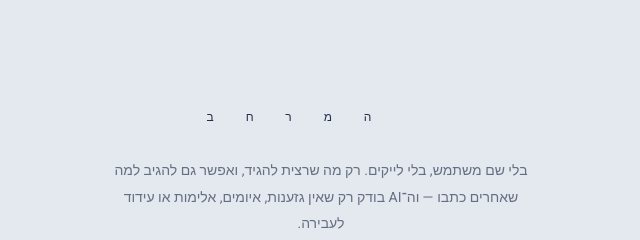
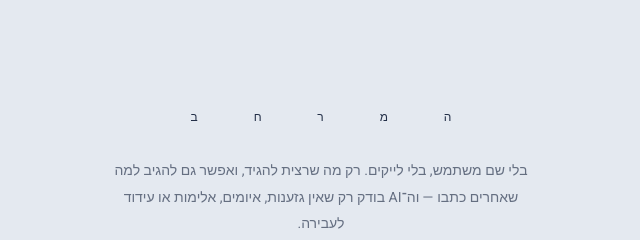
Before and after one commit to deepspace111/statistika, a plain HTML site: page merchav.html in a window 1280 px wide. Shown: the top 240 px of the page, 319-959 px from the left. Drawn offline with Linux system fonts and the light colour scheme; no server answers; a web font is replaced by a local one.

Commit message:
המרחב רחב

```diff
--- a/merchav.html
+++ b/merchav.html
@@ -32,8 +32,8 @@
     .space-title{
       text-align: center;
       font-size: 12px;
-      letter-spacing: 32px;
-      padding-right: 32px;
+      letter-spacing: 56px;
+      padding-left: 56px;
       text-transform: uppercase;
       font-weight: 300;
       margin-bottom: 32px;
@@ -306,6 +306,7 @@
 
     @media (max-width: 600px){
       .space-page{ padding: 86px 16px 50px; }
+      .space-title{ letter-spacing: 36px; padding-left: 36px; }
       .space-subtitle{ font-size: 17px; }
       .space-compose{ padding: 16px; border-radius: 18px; }
       .space-item{ padding: 15px 16px; font-size: 16px; }
```
